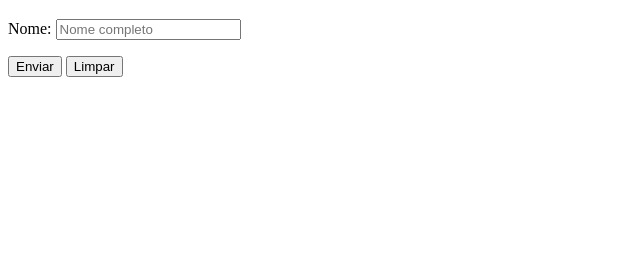
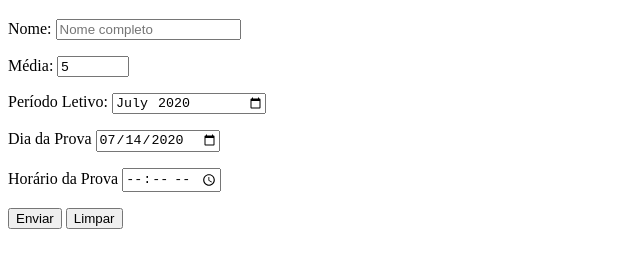
Before and after one commit to Mateus0gama/estudos-html-css, a plain HTML site: page modulo-4/exercicios/ex04/form03.html in a window 1280 px wide. Shown: the part 61-328 px from the top of the page, without its empty margins (0-640 px from the left). Drawn offline with Linux system fonts and the light colour scheme.

Commit message:
modulo-4

```diff
--- a/modulo-4/exercicios/ex04/form03.html
+++ b/modulo-4/exercicios/ex04/form03.html
@@ -21,6 +21,32 @@
         />
       </p>
       <p>
+        <label for="imedia">Média: </label>
+        <input
+          type="number"
+          name="media"
+          id="imedia"
+          min="0"
+          max="10"
+          placeholder="0 a 10"
+          step="0.1"
+          required
+          value="5"
+        />
+      </p>
+      <p>
+        <label for="imes">Período Letivo:</label>
+        <input type="month" name="mes" id="imes" value="2020-07" />
+      </p>
+      <p>
+        <label for="idia">Dia da Prova</label>
+        <input type="date" name="Dia" id="idia" value="2020-07-14" />
+      </p>
+      <p>
+        <label for="ihora">Horário da Prova</label>
+        <input type="time" name="hora" id="ihora" />
+      </p>
+      <p>
         <input type="submit" value="Enviar" />
         <input type="reset" value="Limpar" />
       </p>
```
